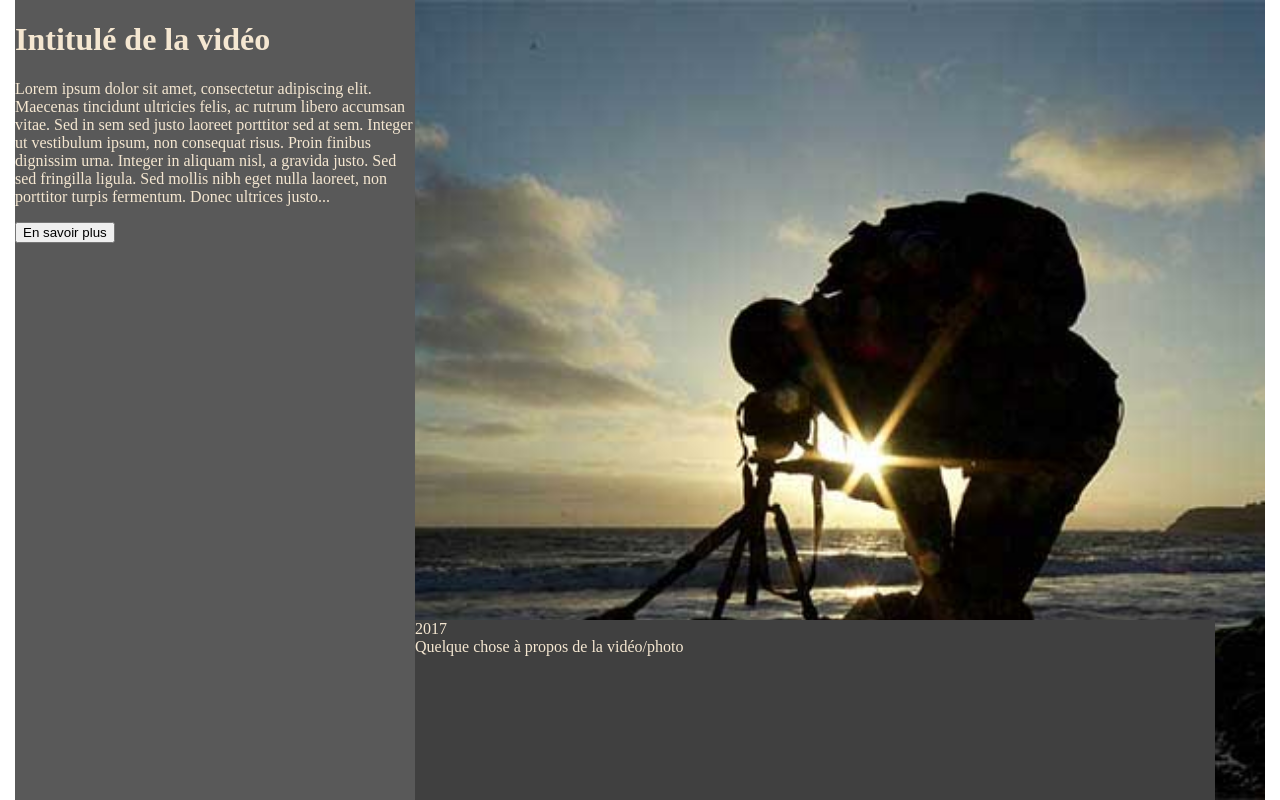
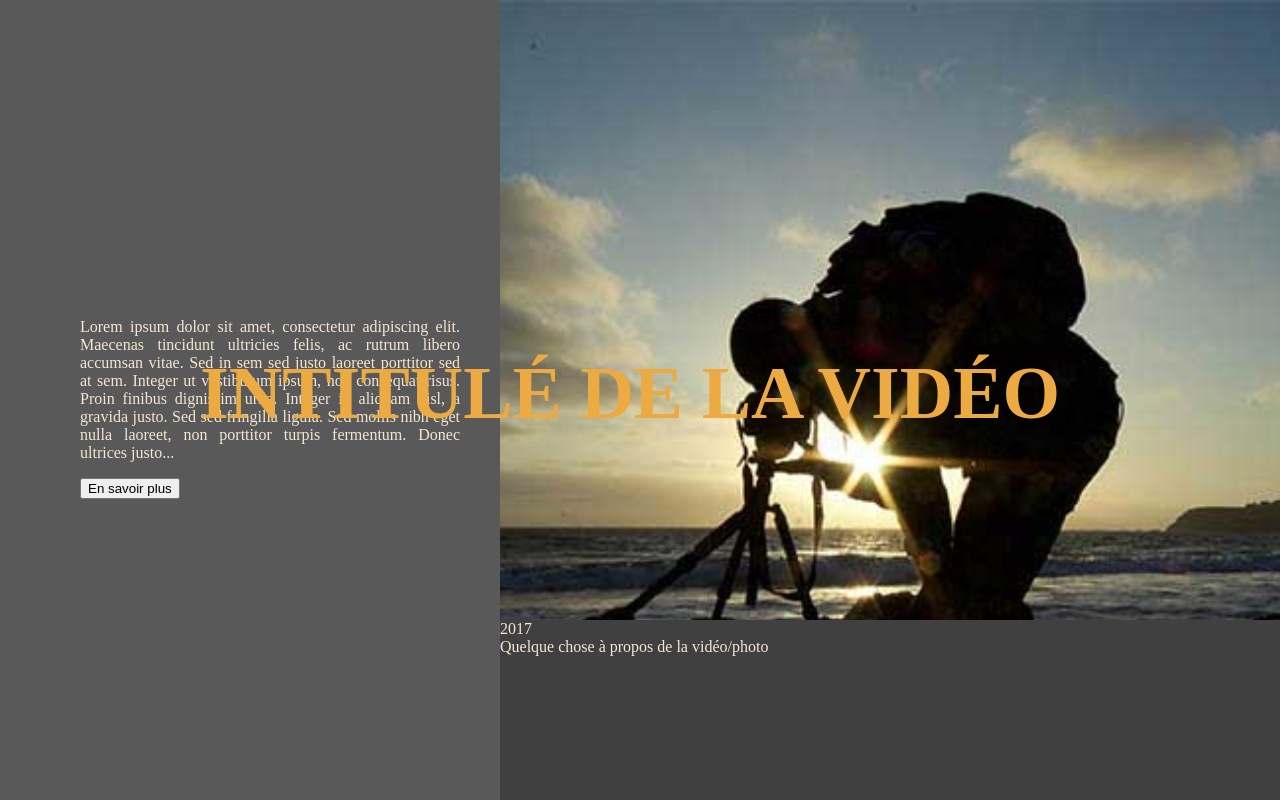
Before and after one commit to Matth-Ben/VRavinet-Portfolio, a Vue app: page / in a window 1280 px wide. Built offline with nearby package versions, Linux system fonts and the light colour scheme.

Commit message:
css header

```diff
--- a/src/App.vue
+++ b/src/App.vue
@@ -7,6 +7,7 @@
         <div class="header--content">
           <div class="header--content--background" style="background-image: url('./src/assets/background-header.jpg')"></div>
           <div class="header--content--sidebar--left">
+            <div class="header--content--sidebar--left--content">
               <div class="header--content--title">
                 <h1 class="title">Intitulé de la vidéo</h1>
               </div>
@@ -24,6 +25,7 @@
                   turpis fermentum. Donec ultrices justo...
                 </p>
                 <button class="btn btn-primary">En savoir plus</button>
+              </div>
             </div>
           </div>
           <div class="header--content--sidebar-bottom">
--- a/src/assets/stylesheets/_header.scss
+++ b/src/assets/stylesheets/_header.scss
@@ -13,10 +13,29 @@
       background-position: center;
     }
     .header--content--sidebar--left {
+      align-items: center;
       background-color: #595959;
+      display: flex;
       height: 100vh;
+      max-width: 500px;
       width: 100vh;
-      max-width: 400px;
+      .header--content--title {
+        .title {
+          color: $yellow;
+          font-size: 74px;
+          font-weight: bold;
+          left: 25vh;
+          position: absolute;
+          text-transform: uppercase;
+        }
+      }
+      .header--content--description {
+        padding-left: 10vh;
+        padding-right: 5vh;
+        .header--content--description--text {
+          text-align: justify;
+        }
+      }
     }
     .header--content--sidebar-bottom {
       background-color: #404040;
--- a/src/assets/stylesheets/_variables.scss
+++ b/src/assets/stylesheets/_variables.scss
@@ -1,7 +1,5 @@
 html {
   margin: auto;
-  max-width: 1440px;
-  padding: 0 15px 0;
 }
 
 body {
--- a/src/public/css/style.css
+++ b/src/public/css/style.css
@@ -1,7 +1,5 @@
 html {
   margin: auto;
-  max-width: 1440px;
-  padding: 0 15px 0;
 }
 
 body {
@@ -24,10 +22,27 @@ body {
   background-position: center;
 }
 #header .header--content .header--content--sidebar--left {
+  align-items: center;
   background-color: #595959;
+  display: flex;
   height: 100vh;
+  max-width: 500px;
   width: 100vh;
-  max-width: 400px;
+}
+#header .header--content .header--content--sidebar--left .header--content--title .title {
+  color: #ecaa42;
+  font-size: 74px;
+  font-weight: bold;
+  left: 25vh;
+  position: absolute;
+  text-transform: uppercase;
+}
+#header .header--content .header--content--sidebar--left .header--content--description {
+  padding-left: 10vh;
+  padding-right: 5vh;
+}
+#header .header--content .header--content--sidebar--left .header--content--description .header--content--description--text {
+  text-align: justify;
 }
 #header .header--content .header--content--sidebar-bottom {
   background-color: #404040;
```
Also changed, not shown: 1 other file (tests, documents, lock files or other folders). Lines whose indentation alone changed are shown as unchanged.
